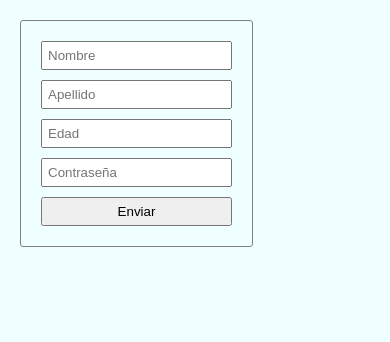
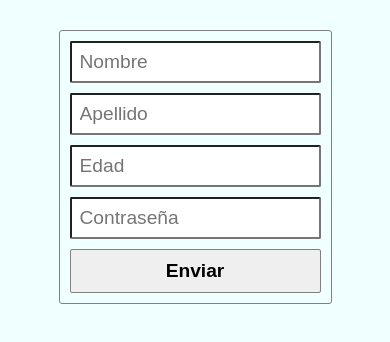
Before and after one commit to HarDevKoderPro/Crear-Elementos-JS, a plain HTML site: page index.html in a window 390 px wide. Drawn offline with Linux system fonts and the light colour scheme.

Commit message:
Agrego estilios mobile

```diff
--- a/libreria.js
+++ b/libreria.js
@@ -34,4 +34,11 @@ export class Libreria {
     document.querySelector(padre).appendChild(boton);
     return boton;
   }
+
+  // ----------------------------------------------------------------------------------
+  // Borrar Inputs
+  // ----------------------------------------------------------------------------------
+  static borrarInputs() {
+    document.querySelectorAll("input").forEach((input) => (input.value = ""));
+  }
 }
--- a/script.js
+++ b/script.js
@@ -44,4 +44,6 @@ btnEnviar.addEventListener('click', ()=>{
   Edad: ${inputEdad.value}
   Contraseña: ${inputPassword.value}
   `);
+
+  Libreria.borrarInputs();
 })
--- a/style.css
+++ b/style.css
@@ -19,13 +19,13 @@ html {
 }
 
 /* Configuracion del Body */
-body{
-    background:azure;
-    font-family: miFuente;
-    font-size: 100%;
+body {
+  background: azure;
+  font-family: miFuente;
+  font-size: 100%;
 }
 
-.formulario{
+.formulario {
   width: fit-content;
   height: fit-content;
   padding: 20px;
@@ -39,11 +39,11 @@ body{
   border-radius: 3px;
 }
 
-input{
+input {
   padding: 5px;
 }
 
-input:focus{
+input:focus {
   outline: 1px solid blue;
 }
 
@@ -53,8 +53,55 @@ input[type="number"]::-webkit-outer-spin-button {
   -webkit-appearance: none;
 }
 
-.btnEnviar{
+.btnEnviar {
   padding: 5px 10px;
   cursor: pointer;
   width: 100%;
 }
+
+/* Estilos Moviles */
+
+/* Celulares */
+@media (max-width: 600px) {
+  .formulario {
+    width: 70%;
+    height: fit-content;
+    margin: 30px auto;
+    padding: 10px;
+
+    /* border: 1px solid gray; */
+    /* display: flex; */
+    /* flex-direction: column; */
+    /* align-items: center; */
+    /* gap: 10px; */
+    /* border-radius: 3px; */
+  }
+
+  input {
+    padding: 8px;
+    width: 100%;
+    font-size: 1.2em;
+    border-radius: 2px;
+  }
+
+  input:focus {
+    outline: 1px solid blue;
+  }
+
+  /* Oculta el spinner de input numerico */
+  input[type="number"]::-webkit-inner-spin-button,
+  input[type="number"]::-webkit-outer-spin-button {
+    -webkit-appearance: none;
+  }
+
+  .btnEnviar {
+    width: 100%;
+    padding: 10px;
+    font-size: 1.2em;
+    color: black;
+    font-weight: bold;
+    border: 1px solid gray;
+    cursor: pointer;
+    border-radius: 2px;
+  }
+}
```
